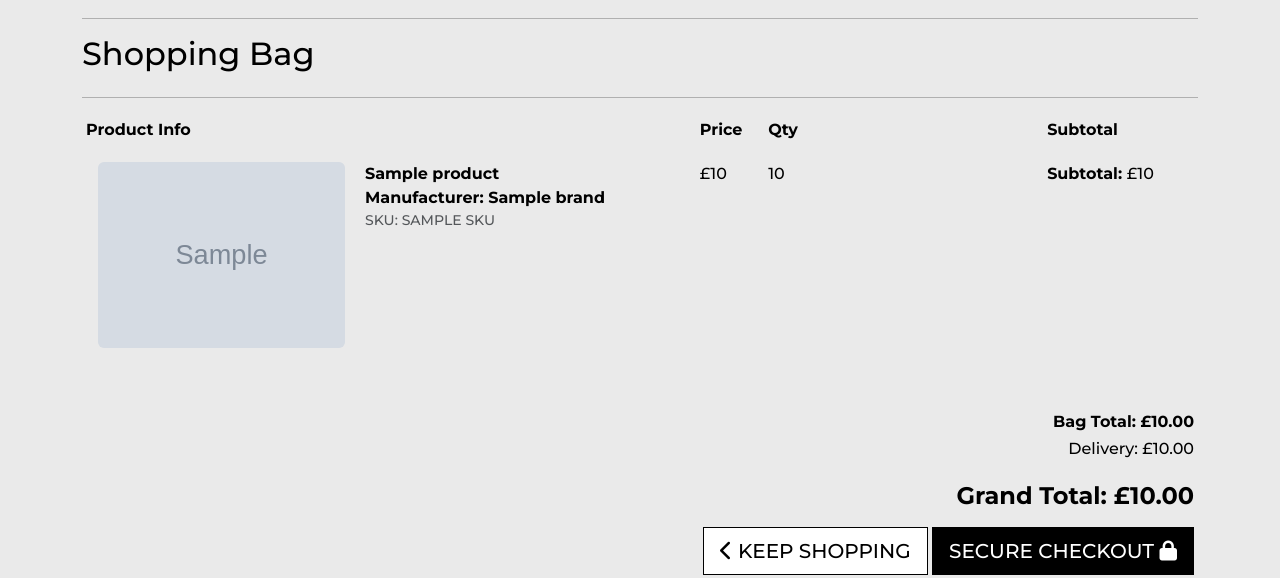
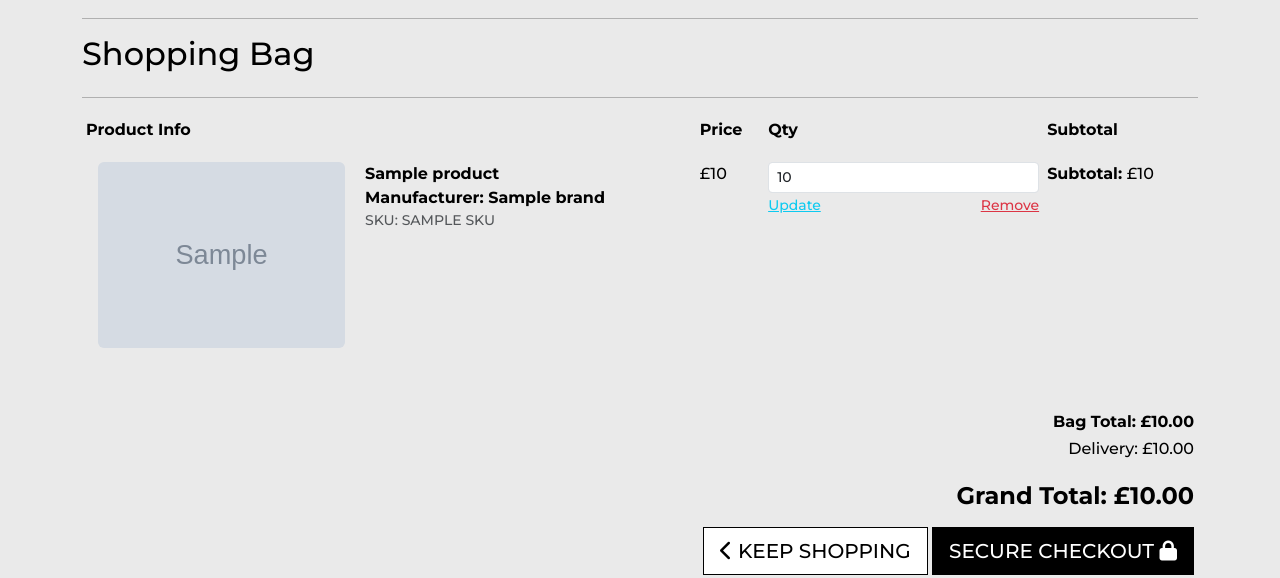
Before and after one commit to danieljcave/p5-cds-car-keys, a Django app: template bag/templates/bag/bag.html in a window 1280 px wide. Shown: the part 58-636 px from the top of the page. Run offline with Django 5.2, Linux system fonts and the light colour scheme; the template is opened without the code that fills it: most values are stand-ins (such as "Sample title", 1, 10 or a date in 2020); grey boxes marked "Sample" are stand-in pictures; some libraries are stand-ins or nearby versions.

Commit message:
Added quantity form for update and remove to shopping bag

```diff
--- a/bag/templates/bag/bag.html
+++ b/bag/templates/bag/bag.html
@@ -48,7 +48,7 @@
                                     <p><strong>Subtotal: </strong>£{{ item.product.price }}</p>
                                 </div>
                                 <div class="col-12 col-sm-6">
-
+                                    {% include "bag/quantity-form.html" %}
                                 </div>
                             </div>
                             <div class="row"><div class="col"><hr></div></div>
@@ -83,7 +83,7 @@
                                         <p class="my-0">£{{ item.product.price }}</p>
                                     </td>
                                     <td class="py-3 w-25">
-                                        <p class="my-0">{{ item.quantity }}</p>
+                                        {% include "bag/quantity-form.html" %}
                                     </td>
                                     <td class="py-3">
                                         <p><strong>Subtotal: </strong>£{{ item.product.price }}</p>
@@ -115,3 +115,29 @@
         </div>
     </div>
 {% endblock %}
+
+{% block postloadjs %}
+{{ block.super }}
+
+<script type="text/javascript">
+    // Update quantity on click
+    $('.update-link').click(function(e) {
+        var form = $(this).prev('.update-form');
+        form.submit();
+    })
+
+    // Remove item and reload on click
+    $('.remove-item').click(function(e) {
+        var csrfToken = "{{ csrf_token }}";
+        var itemId = $(this).attr('id').split('remove_')[1];
+        var url = `/bag/remove/${itemId}/`;
+        var data = {'csrfmiddlewaretoken': csrfToken};
+
+        $.post(url, data)
+         .done(function() {
+             location.reload();
+         });
+    })
+</script>
+
+{% endblock %}
--- /dev/null
+++ b/bag/templates/bag/quantity-form.html
@@ -0,0 +1,13 @@
+<form class="form update-form" method="POST" action="">
+    {% csrf_token %}
+    <div class="form-group">
+        <div class="input-group input-group-{{ item.item_id }}">
+            <input class="form-control form-control-sm qty_input id_qty_{{ item.item_id }}
+                {% if item.size %}size_{{ item.item_id }}_{{ item.size }}{% endif %}" type="number"
+                name="quantity" value="{{ item.quantity }}" min="1" max="99"
+                data-item_id="{{ item.item_id }}" data-size="{{ item.size }}">
+        </div>
+    </div>
+</form>
+<a class="update-link text-info"><small>Update</small></a>
+<a class="remove-item text-danger float-end" id="remove_{{ item.item_id }}" data-product_size="{{ item.size }}"><small>Remove</small></a>
--- a/static/css/base.css
+++ b/static/css/base.css
@@ -114,6 +114,11 @@ body{
     right: 5px;
 }
 
+.update-link,
+.remove-item {
+    cursor: pointer;
+}
+
 .btt-link {
     cursor: pointer;
     text-decoration: none;
```
